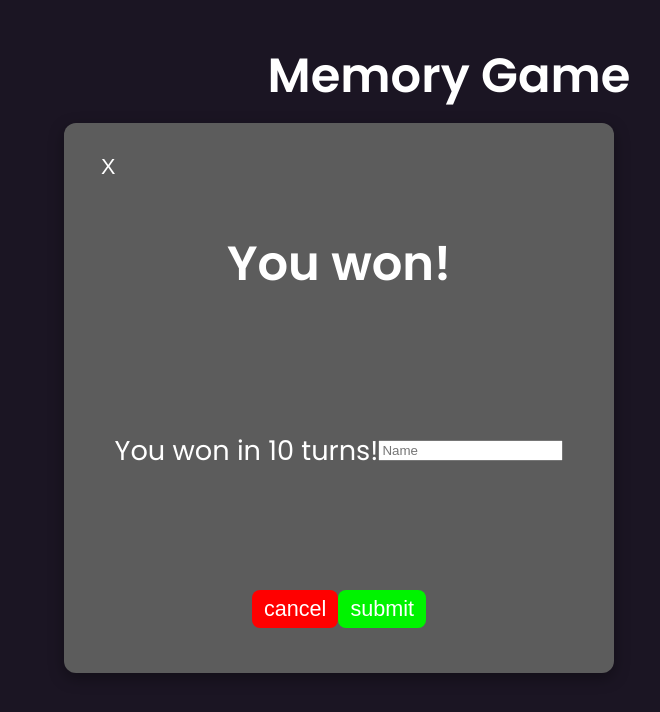
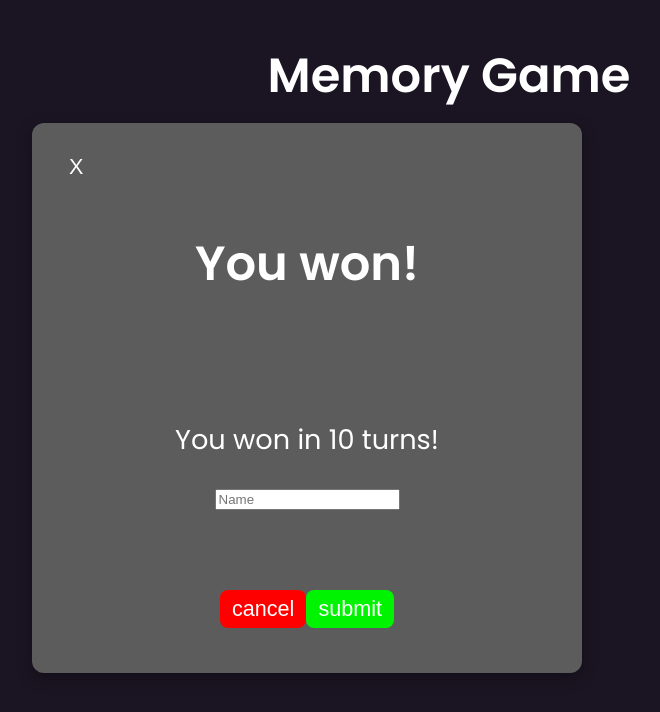
Before and after one commit to darrenxychen/memorygame, a React (Vite) app: page / in a window 1280 px wide. Both pictures are taken after a click on the button "modal test". Shown: the top 712 px of the page, without its empty margins (191-851 px from the left). Built offline with nearby package versions, Linux system fonts and the light colour scheme.

Commit message:
fixed some modal styling

```diff
--- a/src/components/Modal.css
+++ b/src/components/Modal.css
@@ -36,7 +36,7 @@
 }
 
 .modal-background {
-  width: 50%;
+  width: 45%;
   height: 30vh;
   position: fixed;
   display: flex;
@@ -65,6 +65,7 @@
 .modal-container .body {
   flex: 60%;
   display: flex;
+  flex-direction: column;
   justify-content: center;
   align-items: center;
   font-size: 1.7rem;
```
